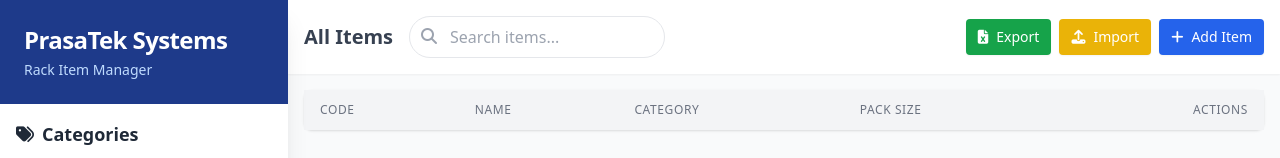
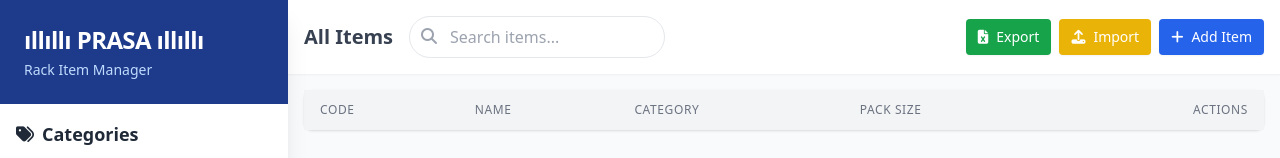
Before and after one commit to PRASA8591/rack, a plain HTML site: page 1pro.html in a window 1280 px wide. Shown: the top 158 px of the page. Drawn offline with nearby package versions, Linux system fonts and the light colour scheme; no server answers.

Commit message:
Update 1pro.html

```diff
--- a/1pro.html
+++ b/1pro.html
@@ -19,7 +19,7 @@
 
     <aside id="sidebar" class="fixed md:static inset-y-0 left-0 transform -translate-x-full md:translate-x-0 w-72 bg-white shadow-xl flex flex-col h-full z-40 transition-transform duration-300 ease-in-out mt-16 md:mt-0">
         <div class="hidden md:block p-6 bg-blue-900 text-white">
-            <h1 class="text-2xl font-bold tracking-tight">PrasaTek Systems</h1>
+            <h1 class="text-2xl font-bold tracking-tight">ıllıllı PRASA ıllıllı</h1>
             <p class="text-sm text-blue-200 mt-1">Rack Item Manager</p>
         </div>
 
```
